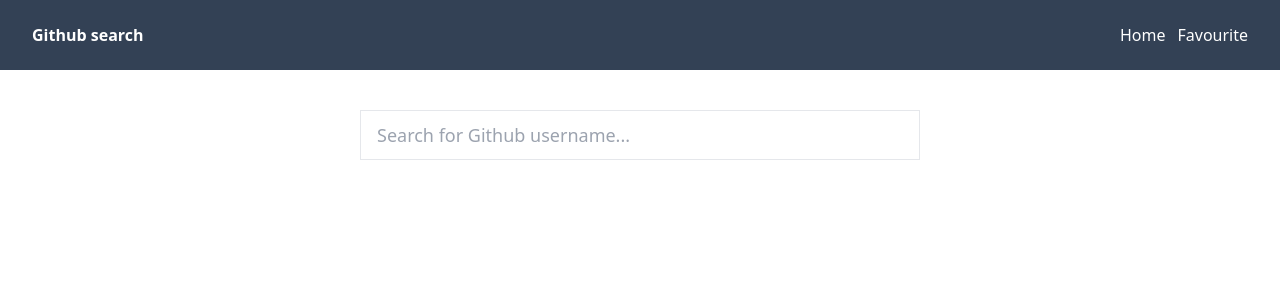
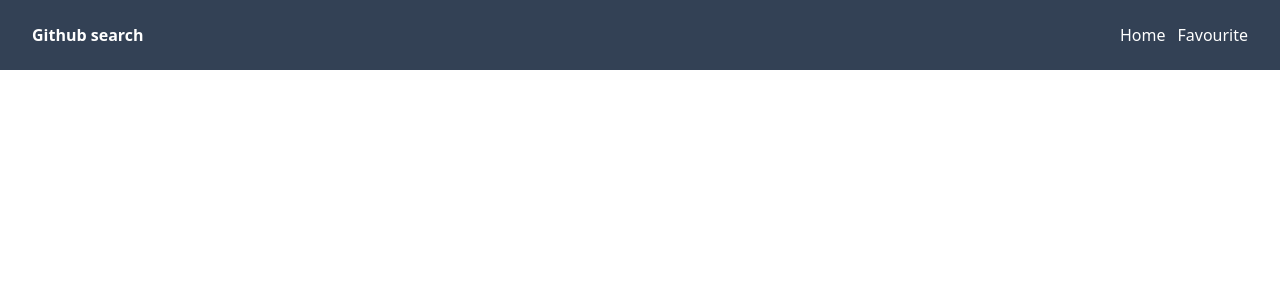
Before and after one commit to duttyfgh/search-engine-for-github-repositories, a React (Vite) app: page / in a window 1280 px wide. Shown: the top 300 px of the page. Built offline with nearby package versions, Linux system fonts and the light colour scheme.

Commit message:
change: routing

```diff
--- a/src/App.tsx
+++ b/src/App.tsx
@@ -9,7 +9,7 @@ const App = () => {
       <Header />
 
       <Routes>
-        <Route path="/" element={<HomePage />} />
+        <Route path="/search-engine-for-github-repositories" element={<HomePage />} />
         <Route path="/favourites" element={<FavouritePage />} />
       </Routes>
 
```
